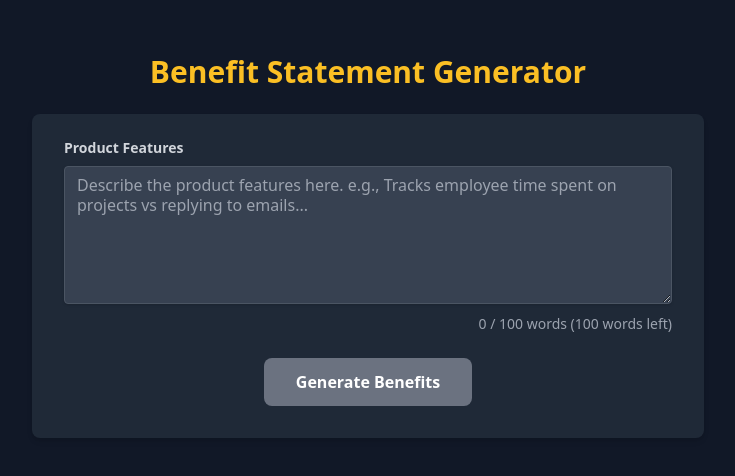
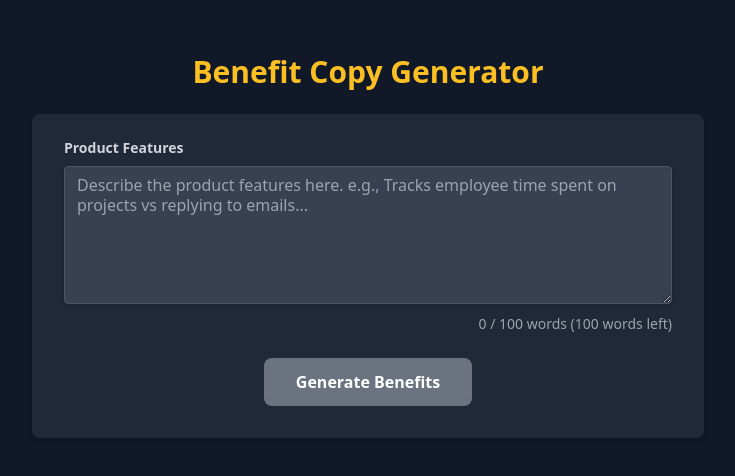
Before and after one commit to HimayGora/BenefitGen-Front, a Vue app: page /generator in a window 1280 px wide. Shown: the part 146-622 px from the top of the page, without its empty margins (272-1007 px from the left). Built offline with nearby package versions, Linux system fonts and the light colour scheme; no server answers; what @vueuse/head would draw is missing.

Commit message:
fix(router/index.js): update CaseStudy import path

```diff
--- a/src/components/Generator.vue
+++ b/src/components/Generator.vue
@@ -102,7 +102,7 @@ const generateContent = async () => {
 
 <template>
   <div class="w-full max-w-2xl">
-    <h1 class="text-3xl font-bold text-center mb-6 text-amber-400">Benefit Statement Generator</h1>
+    <h1 class="text-3xl font-bold text-center mb-6 text-amber-400">Benefit Copy Generator</h1>
     <form @submit.prevent="generateContent" class="bg-gray-800 shadow-md rounded-lg px-8 pt-6 pb-8 mb-4">
 
       <div class="mb-6">
--- a/src/router/index.js
+++ b/src/router/index.js
@@ -1,7 +1,7 @@
 import { createRouter, createWebHistory } from 'vue-router'
 import LandingPage from '../components/LandingPage.vue'
 import Generator from '../components/Generator.vue'
-import CaseStudy from '../components/CaseStudy.vue'
+import CaseStudy from '../views/CaseStudy.vue'
 
 const routes = [
   {
```
